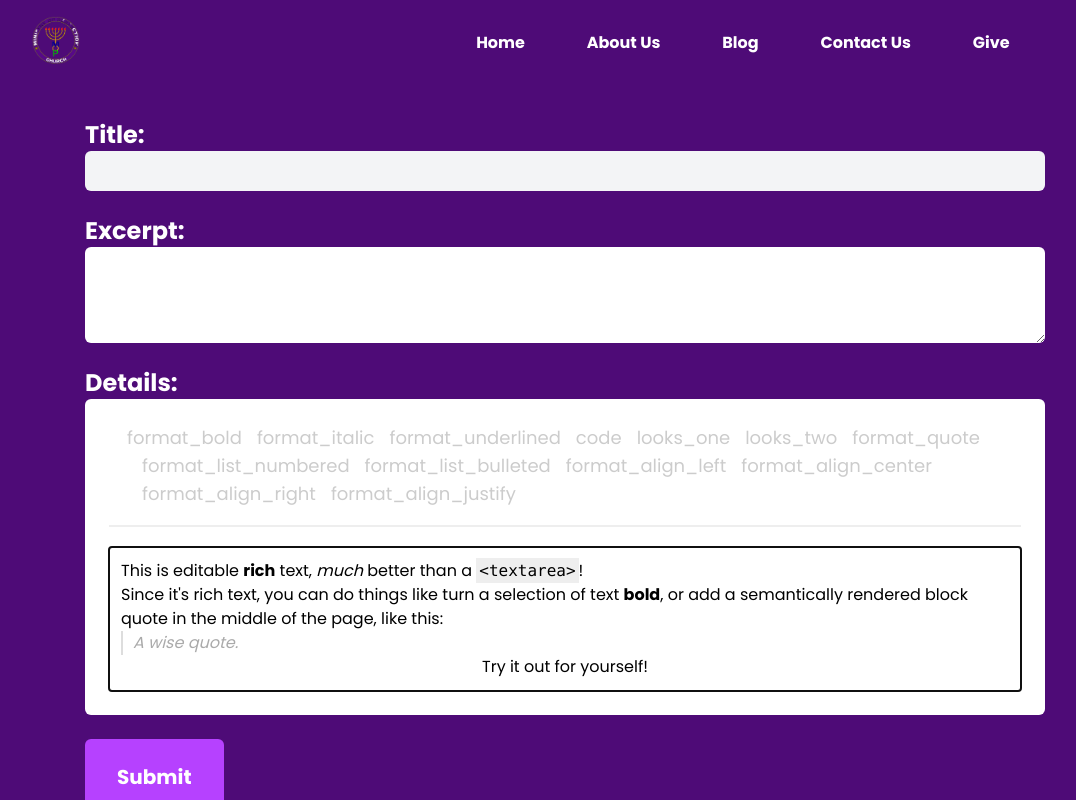
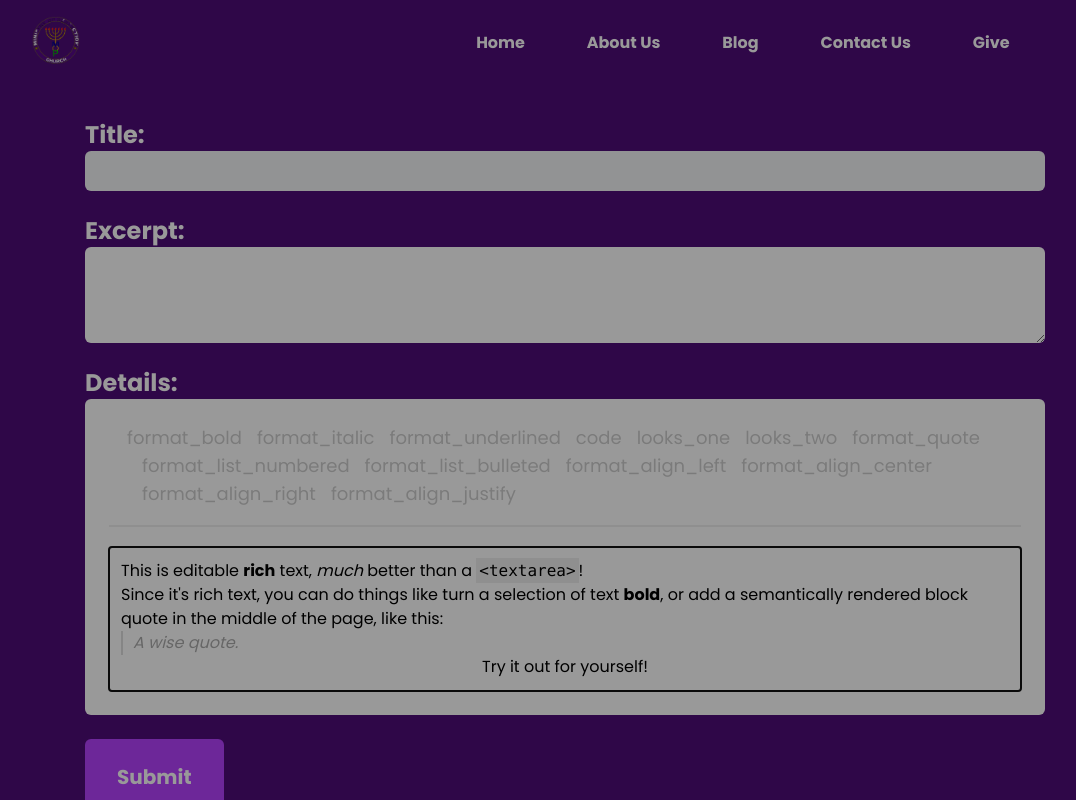
Before and after one commit to Onyelaudochukwuka/mopugbowo, a Next.js app: page /admin in a window 1280 px wide. Shown: the top 800 px of the page, without its empty margins (75-1151 px from the left). Built offline with nearby package versions, Linux system fonts and the light colour scheme.

Commit message:
created page

```diff
--- a/pages/admin.tsx
+++ b/pages/admin.tsx
@@ -7,6 +7,7 @@ import { BlogPost } from "../models/blog";
 import { initialValue } from "../components/Editor";
 import { postBlogPost } from "../utils/services";
 import PopUp from "../components/PopUp";
+import Loading from "../components/Loading";
 export interface IadminProps {
 }
 
@@ -34,7 +35,8 @@ const admin: FC<IadminProps> = () => {
     <form
     onSubmit={handleSubmit}
       className="w-3/4 mx-auto flex flex-col gap-6">
-      <PopUp toggle={submitted} close={()=> setSubmitted(false)} />
+      <PopUp toggle={submitted} close={() => setSubmitted(false)} />
+      <Loading />
       <div className="">
         <label className="text-white text-2xl font-bold">Title:</label>
         <input required name="heading" value={input} onChange={(e) => setInput(e.target.value)} type={"text"} className="py-2 px-4 outline-none w-full rounded-md focus:ring-2 focus:ring-gray-200 bg-gray-100 text-gray-700" />
```
